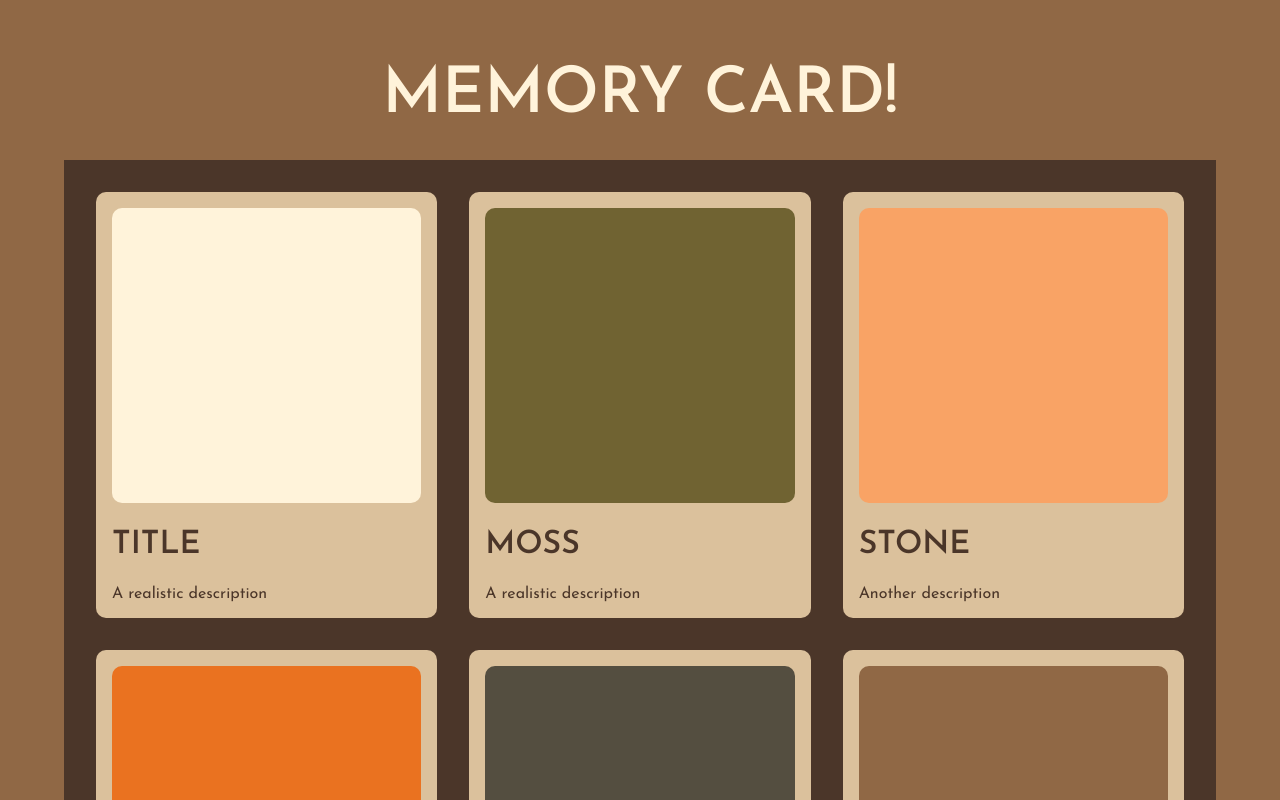
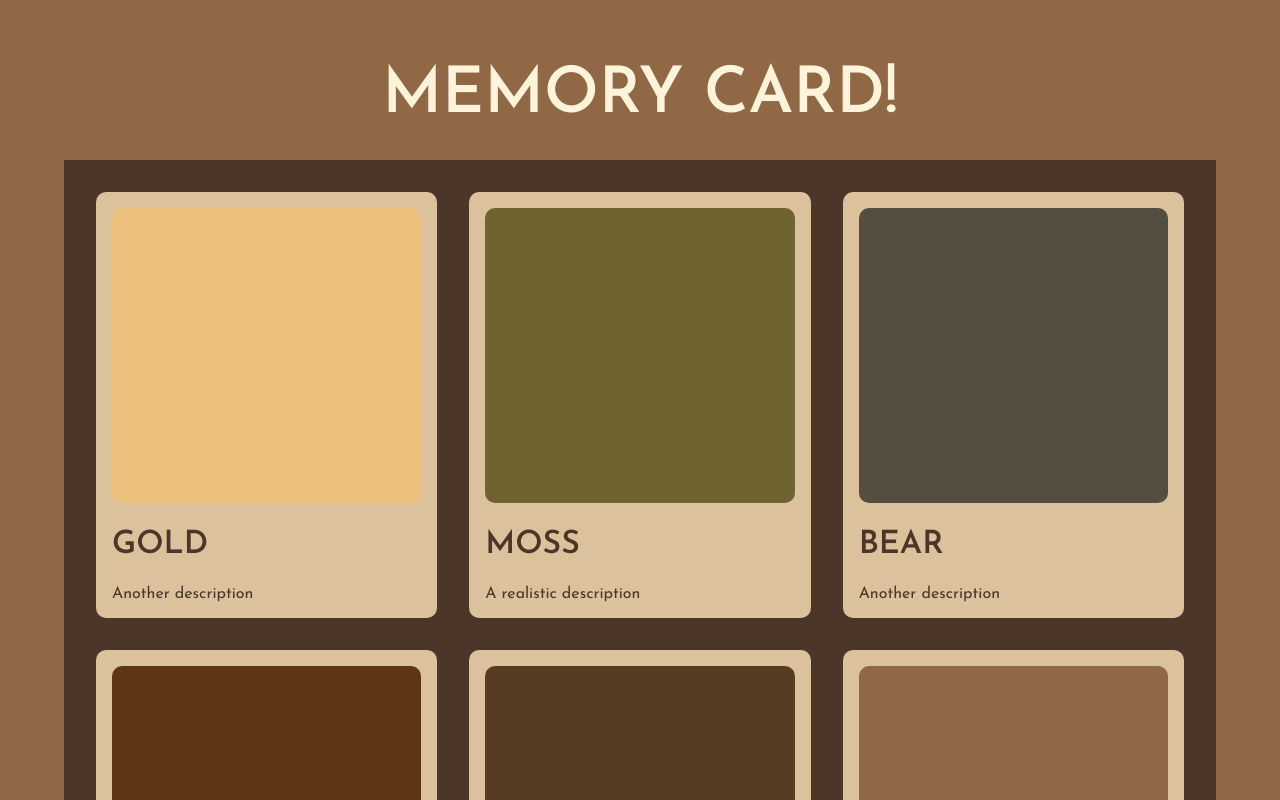
Before and after one commit to tramio/TOP-memory-card, a React (Create React App) app: page / in a window 1280 px wide. Shown: the top 800 px of the page. Built offline with nearby package versions, Linux system fonts and the light colour scheme.

Commit message:
randomize deck on each render

```diff
--- a/src/components/Deck.js
+++ b/src/components/Deck.js
@@ -1,3 +1,4 @@
+import { setSelectionRange } from "@testing-library/user-event/dist/utils";
 import React, { useState, useEffect } from "react";
 import Card from "./Card";
 import useCards from "./useCards";
@@ -9,7 +10,6 @@ const Deck = () => {
   const [currentCard, setCurrentCard] = useState(null);
 
   function onCardClick(e) {
-    console.log(e.currentTarget.dataset.value);
     setCurrentCard(e.currentTarget.dataset.value);
     // if (currentHand.includes(currentCard)) {
     //   setCurrentHand([]);
@@ -19,6 +19,11 @@ const Deck = () => {
       // setScore(prevState++);
     // }
   }
+
+  const [randomizedDeck, setRandomizedDeck] = useState(randomize(baseDeck));
+  useEffect(() => {
+    setRandomizedDeck(randomize(baseDeck));
+  }, [currentCard])
 
   function randomize(array) {
     const initialLength = array.length;
@@ -31,7 +36,6 @@ const Deck = () => {
     }
     return randomized;
   }
-  const [randomizedDeck, setRandomizedDeck] = useState(randomize(baseDeck));
 
   return (
     <div className="deck">
```
